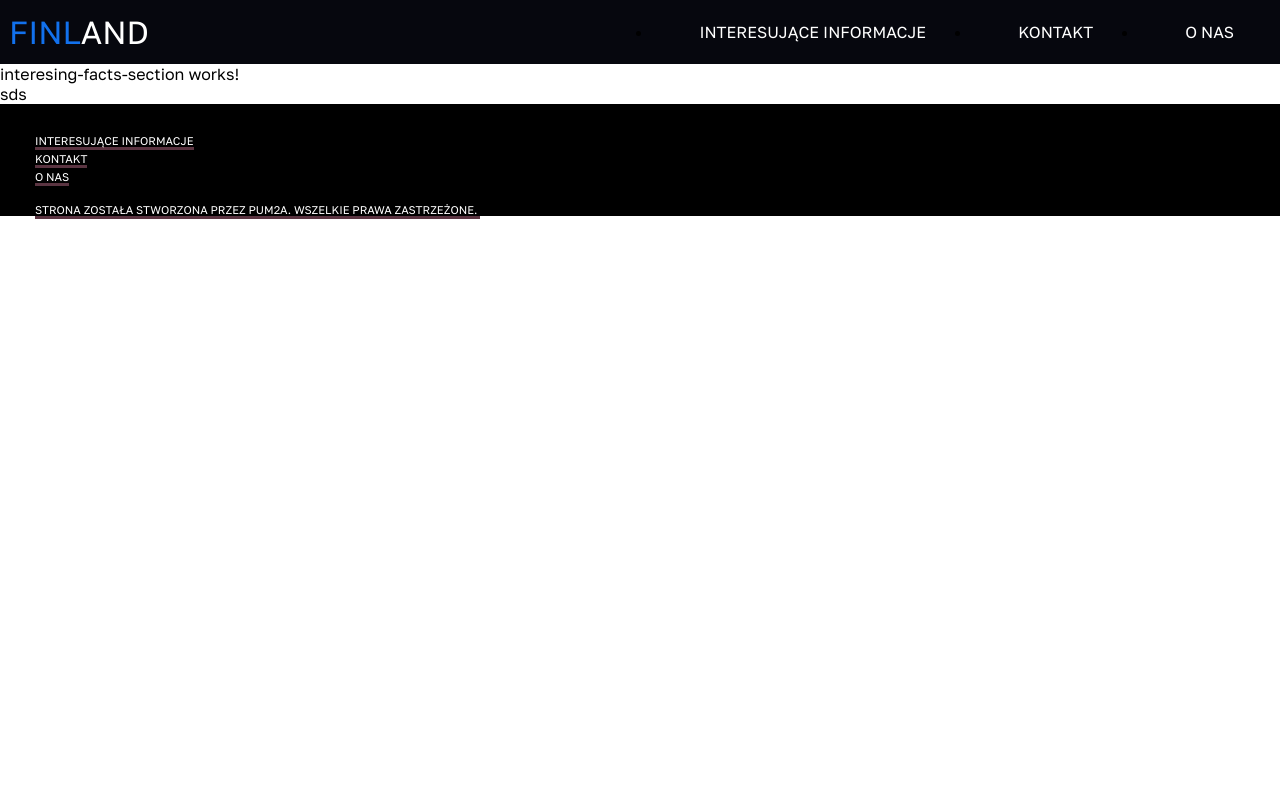
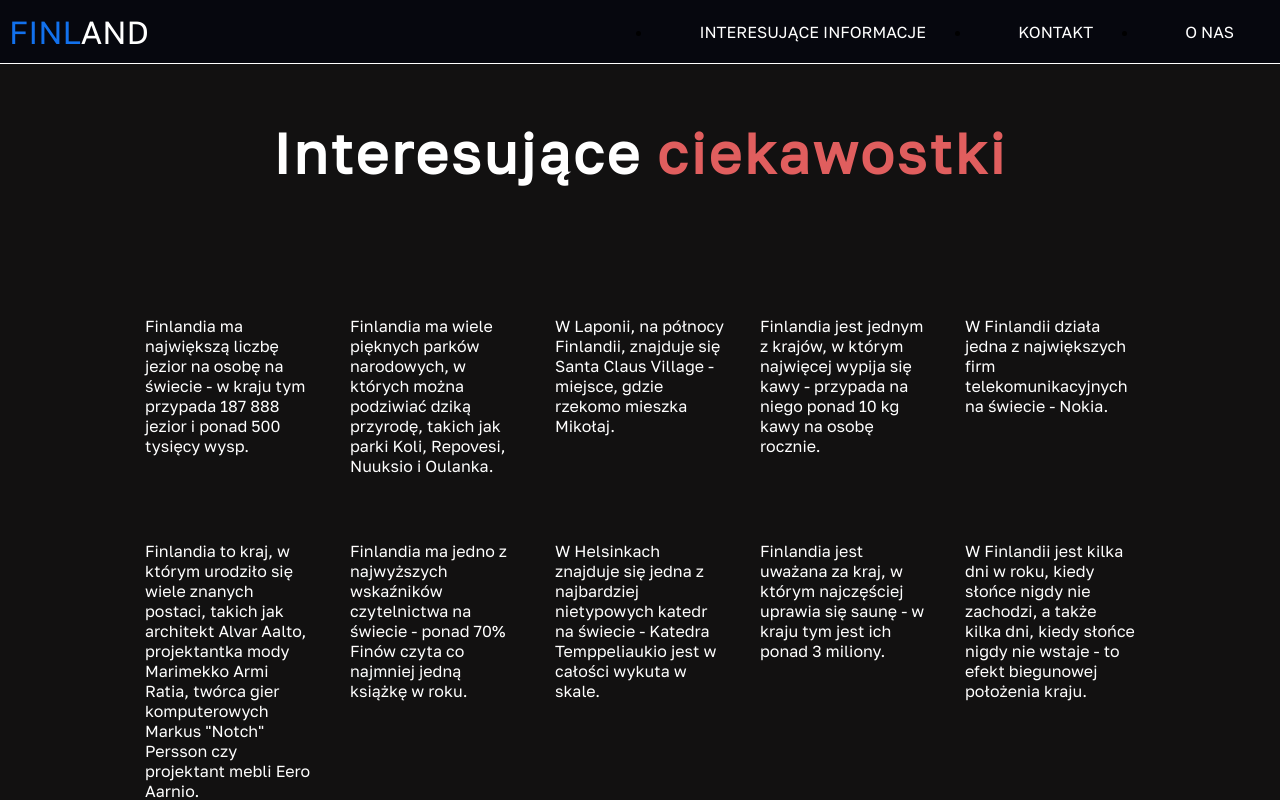
Before and after one commit to Pum2A/FinlandProject, an Angular app: page /interesting-facts-section in a window 1280 px wide. Shown: the top 800 px of the page. Built offline with nearby package versions, Linux system fonts and the light colour scheme.

Commit message:
changed & added interesting facts section and smthing design

```diff
--- a/src/app/footer/footer.component.scss
+++ b/src/app/footer/footer.component.scss
@@ -1,6 +1,7 @@
 footer{
-  height: 14vh;
+  height: 12vh;
   background-color: #000;
+  border-top: 1px solid #fff;
 }
 li{
   list-style: none;
@@ -21,6 +22,7 @@ p{
   max-width: 445px;
   border-bottom: 3px solid #5a3441;
   font-size: .7rem;
+  cursor: pointer;
 
   &:hover{
     color: #5a3441;
--- a/src/app/interesing-facts-section/interesing-facts-section.component.html
+++ b/src/app/interesing-facts-section/interesing-facts-section.component.html
@@ -1,2 +1,75 @@
-<p>interesing-facts-section works!</p>
-sds
+<div class="background-finland">
+  <h2>Interesujące
+
+    <span>
+
+      ciekawostki
+    </span>
+
+  </h2>
+<div class="grid">
+  <ul>
+    <div class="box1">
+        <div class="li-container">
+
+          <li>Finlandia ma największą liczbę jezior na osobę na świecie - w kraju tym przypada 187 888 jezior i ponad 500 tysięcy wysp.</li>
+        </div>
+    </div>
+    <div class="box1">
+      <div class="li-container">
+        <li>Finlandia ma wiele pięknych parków narodowych, w których można podziwiać dziką przyrodę, takich jak parki Koli, Repovesi, Nuuksio i Oulanka.</li>
+
+      </div>
+    </div>
+    <div class="box1">
+
+      <div class="li-container">
+        <li>W Laponii, na północy Finlandii, znajduje się Santa Claus Village - miejsce, gdzie rzekomo mieszka Mikołaj.</li>
+
+      </div>
+    </div>
+    <div class="box1">
+      <div class="li-container">
+        <li>Finlandia jest jednym z krajów, w którym najwięcej wypija się kawy - przypada na niego ponad 10 kg kawy na osobę rocznie.</li>
+
+      </div>
+    </div>
+    <div class="box1">
+      <div class="li-container">
+        <li>W Finlandii działa jedna z największych firm telekomunikacyjnych na świecie - Nokia.</li>
+
+      </div>
+    </div>
+    <div class="box1">
+      <div class="li-container">
+        <li>Finlandia to kraj, w którym urodziło się wiele znanych postaci, takich jak architekt Alvar Aalto, projektantka mody Marimekko Armi Ratia, twórca gier komputerowych Markus "Notch" Persson czy projektant mebli Eero Aarnio.</li>
+
+      </div>
+    </div>
+    <div class="box1">
+      <div class="li-container">
+        <li>Finlandia ma jedno z najwyższych wskaźników czytelnictwa na świecie - ponad 70% Finów czyta co najmniej jedną książkę w roku.</li>
+
+      </div>
+    </div>
+    <div class="box1">
+      <div class="li-container">
+        <li>W Helsinkach znajduje się jedna z najbardziej nietypowych katedr na świecie - Katedra Temppeliaukio jest w całości wykuta w skale.</li>
+
+      </div>
+    </div>
+    <div class="box1">
+      <div class="li-container">
+
+        <li>Finlandia jest uważana za kraj, w którym najczęściej uprawia się saunę - w kraju tym jest ich ponad 3 miliony.</li>
+      </div>
+    </div>
+    <div class="box1">
+      <div class="li-container">
+        <li>W Finlandii jest kilka dni w roku, kiedy słońce nigdy nie zachodzi, a także kilka dni, kiedy słońce nigdy nie wstaje - to efekt biegunowej położenia kraju.</li>
+
+      </div>
+    </div>
+  </ul>
+</div>
+</div>
--- a/src/app/interesing-facts-section/interesing-facts-section.component.scss
+++ b/src/app/interesing-facts-section/interesing-facts-section.component.scss
@@ -0,0 +1,57 @@
+.background-finland{
+  background-color: rgb(18, 17, 17);
+  height: 120vh;
+  width: 100%;
+    background-position: center;
+    background-size: cover;
+
+}
+h2{
+  display: flex;
+  justify-content: center;
+  align-items: center;
+  padding-top: 55px;
+  font-size: 3.5rem;
+  color: #fff;
+  letter-spacing: 3px;
+  gap: 15px;
+}
+
+h2 span{
+  color: #e05e5e;
+}
+
+.grid{
+  display: flex;
+  justify-content: center;
+}
+
+
+ul{
+  display: flex;
+  justify-content: center;
+  flex-wrap: wrap;
+  max-width: 1200px;
+  gap: 5px;
+  list-style: none;
+  margin-top: 100px;
+  align-self: center;
+  text-align: left;
+}
+
+ul li{
+  padding: 15px;
+
+}
+
+.box1{
+
+
+}
+.box1 .li-container{
+  display: flex;
+
+  color: #fff;
+  margin: 15px 0px;
+  max-width: 200px;
+}
--- a/src/app/main/main.component.scss
+++ b/src/app/main/main.component.scss
@@ -1,10 +1,11 @@
 .background{
-    background: linear-gradient(rgba(0, 0, 0, 0.575), rgba(0, 0, 0, 0.575)),url(../../assets/pexels-mitchell-henderson-2004391.jpg);
+  background-color: rgb(18, 17, 17);
     height: 120vh;
     width: 100%;
     background-position: center;
     background-size: cover;
 }
+
 
 .atractions{
 display: flex;
@@ -16,14 +17,14 @@ flex-direction: column;
 .atractions h2{
     font-size: 3.5rem;
     margin: 55px 25px;
-    color: #1472ee;
+    color: #fff;
     text-shadow: 1px 1px 4px #000;
     text-transform: uppercase;
     opacity: 1;
 }
 
 h2 span{
-  color: #fff;
+  color: #e05e5e;
 }
 
 .temp{
@@ -53,7 +54,7 @@ h2 span{
     font-size: .9rem;
     font-family: 'Golos Text', sans-serif;
     font-weight: 600;
-    border: 1px solid #5a3441;
+    border: 1px solid #e05e5e;
     text-shadow: 1px 1px 2px #000;
     text-transform: uppercase;
     box-shadow: 1px 1px 3px #000;
@@ -80,7 +81,7 @@ p{
     text-shadow: 1px 1px 3px #000;
     margin: 0px 75px;
     opacity: 1;
-    border-top: 3px solid #5a3441;
+    border-top: 3px solid #e05e5e;
     padding-top: 5px;
 
 
--- a/src/app/topbar/topbar.component.scss
+++ b/src/app/topbar/topbar.component.scss
@@ -2,6 +2,7 @@
     height: 8vh;
     background-color: #06070E;
     display: flex;
+    border-bottom: 1px solid #fff;
 }
 .logo{
     color: #fff;
```
Also changed, not shown: src/assets/pexels-tristan-pokornyi-3307218.jpg (added).
